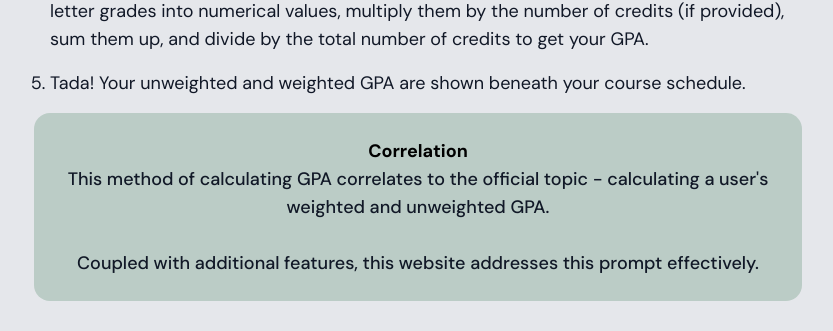
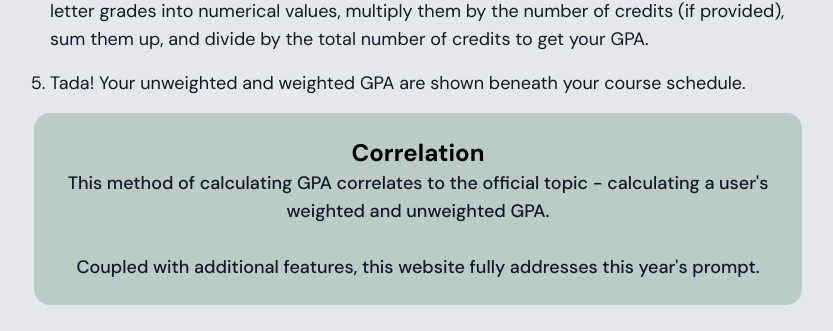
Before and after one commit to ryanchou-dev/whs-gpa, a Next.js app: page / in a window 1280 px wide. Shown: the part 2631-2962 px from the top of the page, without its empty margins (222-1055 px from the left). Built offline with nearby package versions, Linux system fonts and the light colour scheme; no server answers.

Commit message:
feat: size

```diff
--- a/src/app/gpa/page.js
+++ b/src/app/gpa/page.js
@@ -895,13 +895,14 @@ export default function Home() {
 									</li>
 								</ol>
 								<p className="mb-6 font-medium p-6 bg-green-800/20 rounded-2xl">
-									<div className=" text-black font-bold">Correlation</div>
+
+									<div className=" text-black text-2xl font-bold">Correlation</div>
 									<div className="text-gray-900">
 
 										This method of calculating GPA correlates to the official topic - calculating a user&apos;s weighted and unweighted GPA.
 										<br />
 										<br />
-										Coupled with additional features, this website addresses this prompt fully.
+										Coupled with additional features, this website fully addresses this year&apos;s prompt.
 									</div>
 
 								</p>
--- a/src/app/page.js
+++ b/src/app/page.js
@@ -127,13 +127,13 @@ export default function Home() {
 										</ol>
 									</div>
 									<div className="font-medium p-6 bg-green-800/20 rounded-2xl">
-										<div className=" text-black font-bold">Correlation</div>
+										<div className=" text-black text-2xl font-bold">Correlation</div>
 										<div className="text-gray-900">
 
 											This method of calculating GPA correlates to the official topic - calculating a user&apos;s weighted and unweighted GPA.
 											<br />
 											<br />
-											Coupled with additional features, this website addresses this prompt effectively.
+											Coupled with additional features, this website fully addresses this year&apos;s prompt.
 										</div>
 									</div>
 								</div>
```
